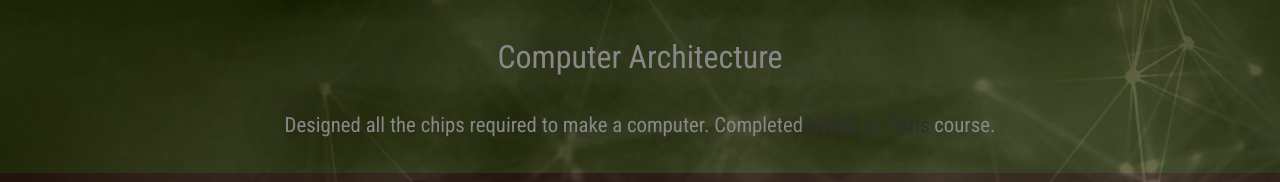
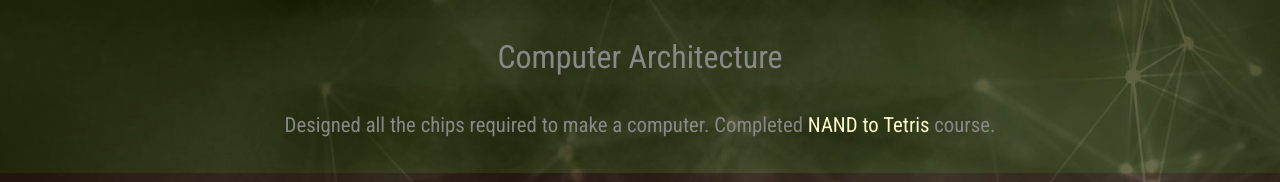
Before and after one commit to tinataleb/tinataleb.github.io, a plain HTML site: page index.html in a window 1280 px wide. Shown: the part 4380-4562 px from the top of the page. Drawn offline with nearby package versions, Linux system fonts and the light colour scheme; files that its build step writes are made by us from their sources; files whose address does not match are found by name.

Commit message:
more updates

```diff
--- a/styles.css
+++ b/styles.css
@@ -378,7 +378,7 @@ section#contact ul li a img
 .nand
 {
     text-decoration: none;
-    color: #303030;
+    color: 	#FFFFCC;
 }
 
 .nand:hover
```
